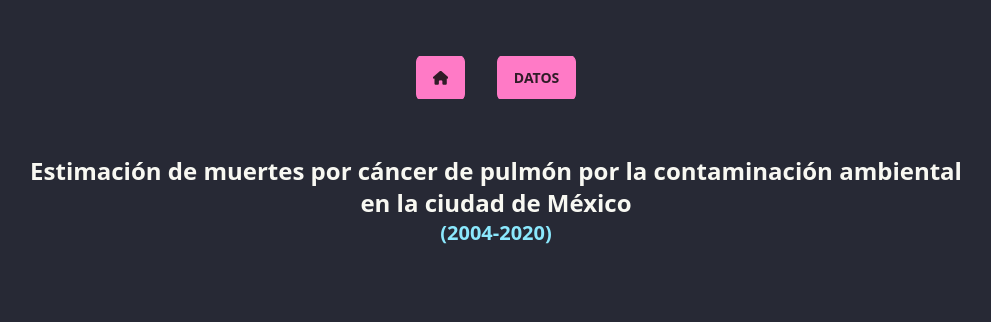
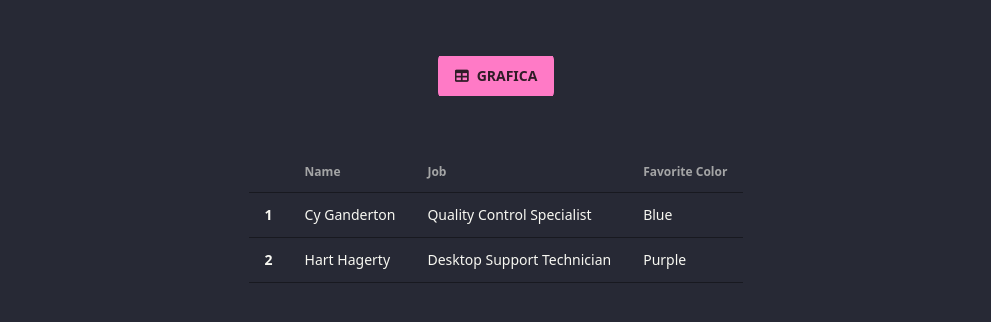
Before and after one commit to subAngel/simulation-project-vue, a Vue app: page /datatable1 in a window 1280 px wide. Shown: the top 322 px of the page, without its empty margins (144-1135 px from the left). Built offline with nearby package versions, Linux system fonts and the light colour scheme.

Commit message:
Creando componente para la tabla

```diff
--- a/src/components/HelloWorld.vue
+++ /dev/null
@@ -1,40 +0,0 @@
-<script setup>
-import { ref } from 'vue'
-
-defineProps({
-  msg: String,
-})
-
-const count = ref(0)
-</script>
-
-<template>
-  <h1>{{ msg }}</h1>
-
-  <div class="card">
-    <button type="button" @click="count++">count is {{ count }}</button>
-    <p>
-      Edit
-      <code>components/HelloWorld.vue</code> to test HMR
-    </p>
-  </div>
-
-  <p>
-    Check out
-    <a href="https://vuejs.org/guide/quick-start.html#local" target="_blank"
-      >create-vue</a
-    >, the official Vue + Vite starter
-  </p>
-  <p>
-    Install
-    <a href="https://github.com/vuejs/language-tools" target="_blank">Volar</a>
-    in your IDE for a better DX
-  </p>
-  <p class="read-the-docs">Click on the Vite and Vue logos to learn more</p>
-</template>
-
-<style scoped>
-.read-the-docs {
-  color: #888;
-}
-</style>
--- /dev/null
+++ b/src/components/Table.vue
@@ -0,0 +1,40 @@
+<template>
+	<div class="overflow-x-auto">
+		<table class="table">
+			<!-- head -->
+			<thead>
+				<tr>
+					<th></th>
+					<th>Name</th>
+					<th>Job</th>
+					<th>Favorite Color</th>
+				</tr>
+			</thead>
+			<tbody>
+				<!-- row 1 -->
+				<tr>
+					<th>1</th>
+					<td>Cy Ganderton</td>
+					<td>Quality Control Specialist</td>
+					<td>Blue</td>
+				</tr>
+				<!-- row 2 -->
+				<tr class="hover">
+					<th>2</th>
+					<td>Hart Hagerty</td>
+					<td>Desktop Support Technician</td>
+					<td>Purple</td>
+				</tr>
+				<!-- row 3 -->
+				<tr>
+					<th>3</th>
+					<td>Brice Swyre</td>
+					<td>Tax Accountant</td>
+					<td>Red</td>
+				</tr>
+			</tbody>
+		</table>
+	</div>
+</template>
+
+<script setup></script>
--- a/src/views/Chart1.vue
+++ b/src/views/Chart1.vue
@@ -5,7 +5,7 @@
 				<router-link to="/" class="mx-auto btn btn-primary">
 					<i class="fa-solid fa-house"></i>
 				</router-link>
-				<router-link to="/datatable" class="mx-auto btn btn-primary">
+				<router-link to="/datatable1" class="mx-auto btn btn-primary">
 					Datos
 				</router-link>
 			</div>
--- a/src/views/Datatable.vue
+++ b/src/views/Datatable.vue
@@ -2,24 +2,21 @@
 	<div class="bg-base-100 h-full">
 		<div class="flex flex-col mx-auto items-center w-9/12 h-screen">
 			<div class="my-14 flex items-center content-around w-1/5">
-				<router-link to="/" class="mx-auto btn btn-primary">
-					<i class="fa-solid fa-house"></i>
-				</router-link>
-				<router-link to="/datatable1" class="mx-auto btn btn-primary">
-					Datos
+				<router-link to="/chart1" class="mx-auto btn btn-primary">
+					<i class="fa-solid fa-table"></i>Grafica
 				</router-link>
 			</div>
 			<div>
-				<h2 class="text-2xl text-center text-base-content font-bold">
-					Estimación de muertes por cáncer de pulmón por la contaminación
-					ambiental en la ciudad de México
-				</h2>
-				<h3 class="text-xl text-center text-info font-bold mb-5">
-					(2004-2020)
-				</h3>
+				<div class="overflow-x-auto">
+					<Table></Table>
+				</div>
 			</div>
 
 			<div class="w-11/12 h-3/4"></div>
 		</div>
 	</div>
 </template>
+
+<script setup>
+import Table from "../components/Table.vue";
+</script>
```
